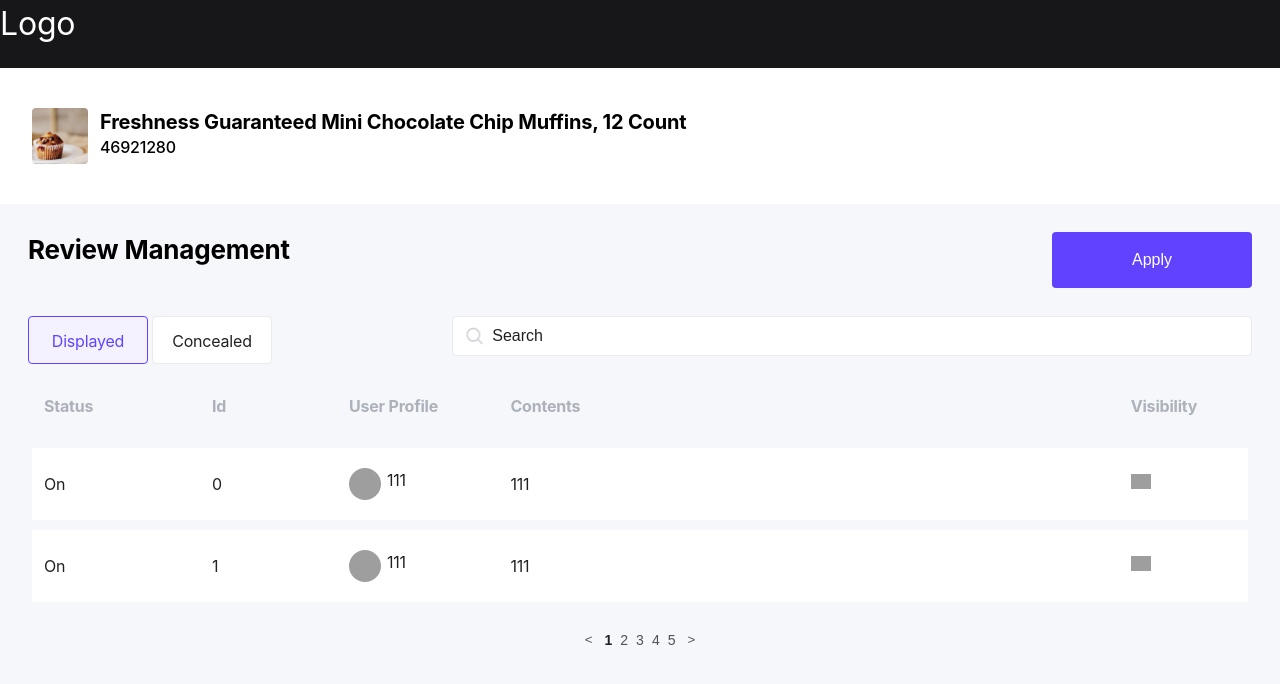
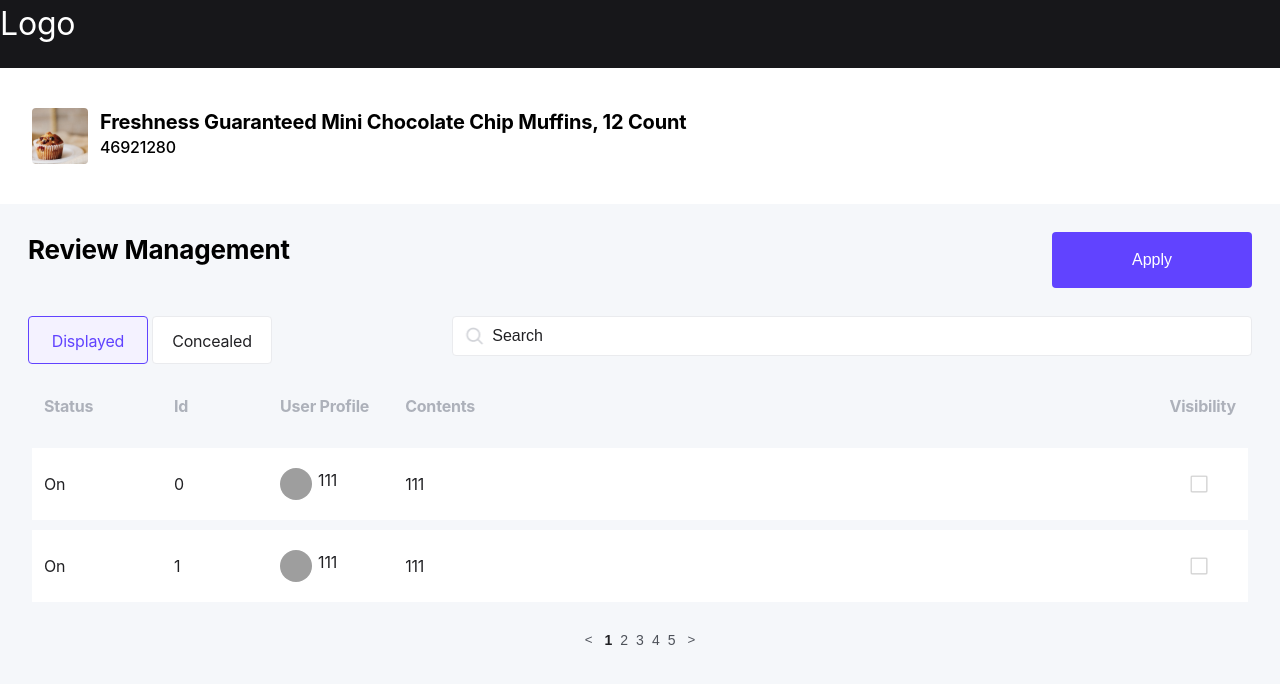
Before and after one commit to Junction-2023/frontend, a React (Vite) app: page /review-manage in a window 1280 px wide. Shown: the top 684 px of the page. Built offline with nearby package versions, Linux system fonts and the light colour scheme; grey boxes are pictures that could not be loaded.

Commit message:
:lipstick: Style ReviewManagePage

```diff
--- a/src/component/Input/Checkbox.tsx
+++ b/src/component/Input/Checkbox.tsx
@@ -1,4 +1,6 @@
 import styled from 'styled-components';
+import checkbox from '../../asset/icon/checkbox.png';
+import checkboxChecked from '../../asset/icon/checkbox_checked.png';
 
 interface CheckboxProps {
   id: string;
@@ -19,8 +21,8 @@ const Label = styled.label`
   }
 
   & input[type='checkbox']:checked + .showCheckbox {
-    background: url('https://blog.kakaocdn.net/dn/p2kpN/btrL4lwWrqf/KqNevAyZKWsoCB5ijL9qcK/img.png')
-      no-repeat;
+    background-image: url(${checkboxChecked});
+    background-repeat: no-repeat;
     background-size: contain;
   }
 
@@ -28,8 +30,8 @@ const Label = styled.label`
     width: 20px;
     height: 20px;
 
-    background: url('https://blog.kakaocdn.net/dn/bjVlZ3/btrL5bHw92G/bg8CBmi4x6zklkecdJ1dpk/img.png')
-      no-repeat;
+    background-image: url(${checkbox});
+    background-repeat: no-repeat;
     background-size: contain;
   }
 `;
--- a/src/page/ReviewManagePage/ReviewManagePage.tsx
+++ b/src/page/ReviewManagePage/ReviewManagePage.tsx
@@ -38,8 +38,8 @@ const ReviewManagePage = () => {
               <col width='130px' />
               <col width='106px' />
               <col width='125px' />
-              <col width='480px' />
-              <col width='100px' />
+              <col width='764px' />
+              <col width='57px' />
             </colgroup>
             <thead>
               <tr>
@@ -65,9 +65,9 @@ const ReviewManagePage = () => {
                   </td>
                   <td>{content}</td>
                   <td>
-                    <div>
-                      <Checkbox id={''} />
-                    </div>
+                    <CenterDiv>
+                      <StyledCheckbox id={''} />
+                    </CenterDiv>
                   </td>
                 </tr>
               ))}
@@ -119,4 +119,14 @@ const ProfileWrapper = styled.div`
   gap: 6px;
 `;
 
+const CenterDiv = styled.div`
+  display: flex;
+  align-items: center;
+  padding-left: 20px;
+`;
+
+const StyledCheckbox = styled(Checkbox)`
+  display: block;
+`;
+
 export default ReviewManagePage;
```
Also changed, not shown: src/asset/icon/checkbox.png (added), src/asset/icon/checkbox_checked.png (added).
